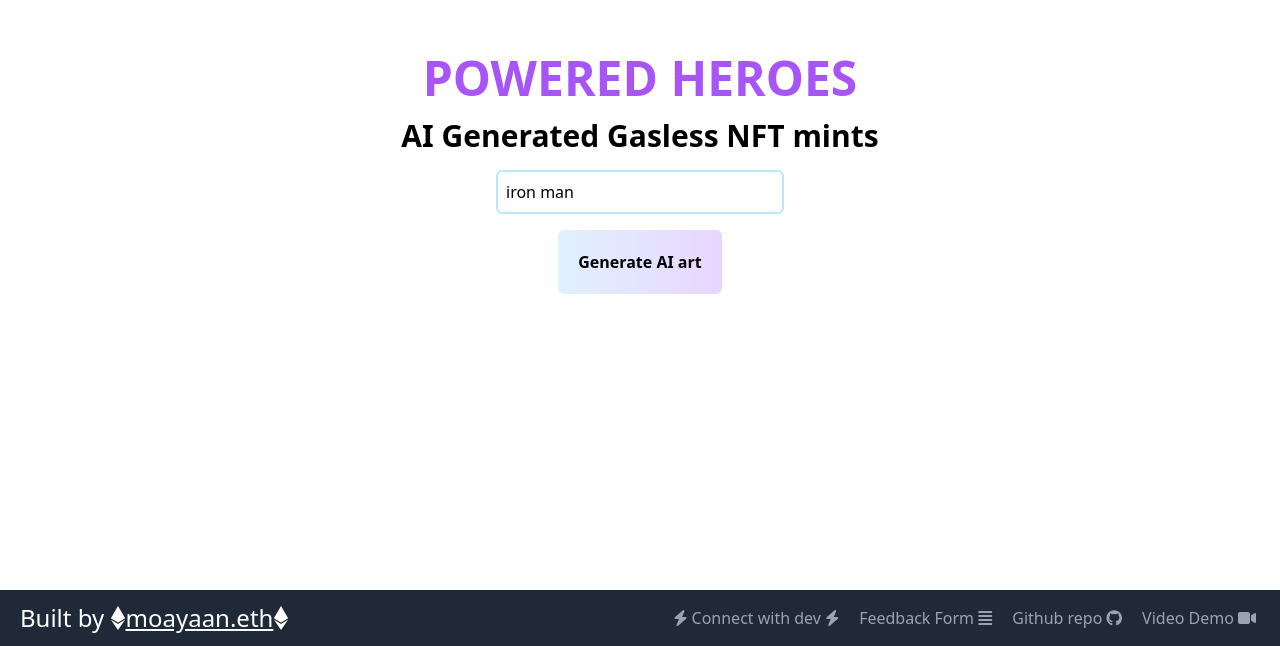
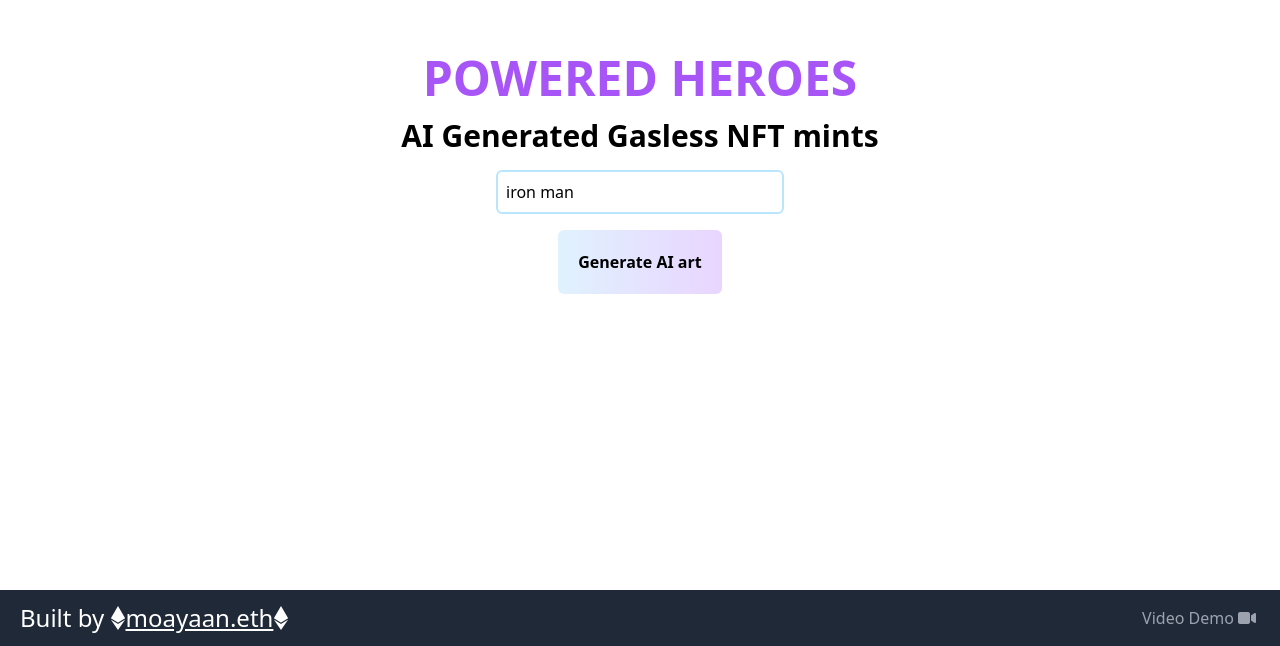
Before and after one commit to moayaan1911/powered, a Next.js app: page / in a window 1280 px wide. Shown: the part 154-800 px from the top of the page. Built offline with nearby package versions, Linux system fonts and the light colour scheme.

Commit message:
made changes

```diff
--- a/pages/index.js
+++ b/pages/index.js
@@ -254,7 +254,7 @@ export default function Home() {
           <h3 className="text-white text-2xl font-medium ">
             Built by{" "}
             <a
-              href="https://app.ens.domains/name/moayaan.eth/details"
+              href="https://linktr.ee/ayaaneth"
               target={"_blank"}
               rel="noreferrer"
               className="text-white text-2xl font-medium underline"
@@ -266,31 +266,6 @@ export default function Home() {
           </h3>
 
           <div className="flex space-x-3">
-            <a
-              className="text-gray-400 hover:text-white p-1"
-              href="https://linktr.ee/ayaaneth"
-              target={"_blank"}
-              rel="noreferrer"
-            >
-              <i class="fa-solid fa-bolt"></i> Connect with dev{" "}
-              <i class="fa-solid fa-bolt"></i>
-            </a>
-            <a
-              className="text-gray-400 hover:text-white p-1 md:block block"
-              href=" https://forms.gle/MHY9vDk8r3Xw7qGP6"
-              target={"_blank"}
-              rel="noreferrer"
-            >
-              Feedback Form <i class="fa-solid fa-align-justify"></i>
-            </a>
-            <a
-              className="text-gray-400 hover:text-white p-1 md:block hidden"
-              href="https://github.com/moayaan1911/powered"
-              target={"_blank"}
-              rel="noreferrer"
-            >
-              Github repo <i class="fa-brands fa-github"></i>
-            </a>
             <a
               className="text-gray-400 hover:text-white p-1"
               href="https://youtu.be/MZUSn3nxb3U"
```
Lines whose indentation alone changed are shown as unchanged.
